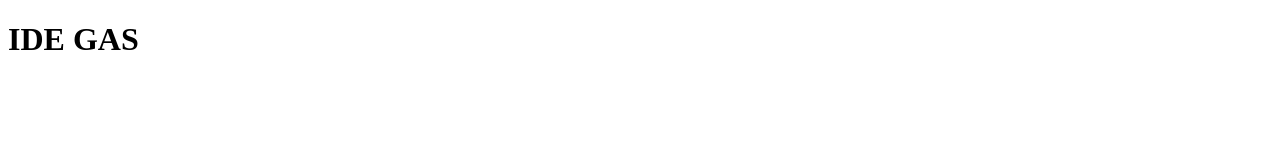
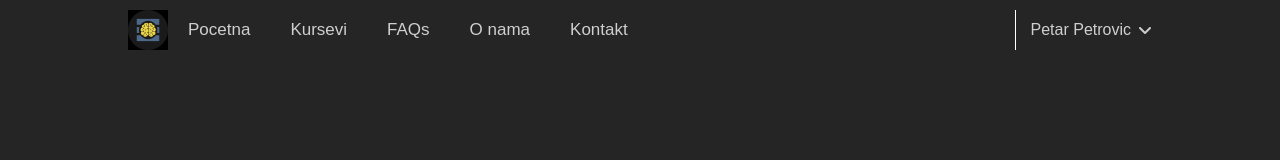
Before and after one commit to mata998/bazaznanja, a plain HTML site: page index.html in a window 1280 px wide. Drawn offline with Linux system fonts and the light colour scheme.

Commit message:
nav finished

```diff
--- /dev/null
+++ b/css/global.css
@@ -0,0 +1,80 @@
+:root {
+  /* colors */
+  --dark-color: rgb(37, 37, 37);
+  --yellow-color: rgb(221, 221, 0);
+
+  /* fonts */
+  --text-color-white: rgb(207, 207, 207);
+  --font-family: "Montserrat", sans-serif;
+}
+
+* {
+  margin: 0;
+  padding: 0;
+  box-sizing: border-box;
+}
+
+body {
+  background-color: var(--dark-color);
+  font-family: var(--font-family);
+  color: var(--text-color-white);
+}
+
+a {
+  text-decoration: none;
+  color: var(--text-color-white);
+}
+
+li {
+  list-style: none;
+}
+
+/* Navbar */
+
+.main-container {
+  width: 80vw;
+  margin: 0 auto;
+}
+
+nav {
+  height: 40px;
+  margin-top: 10px;
+  display: flex;
+  align-items: center;
+  justify-content: space-between;
+}
+
+.nav-left {
+  height: 100%;
+  display: flex;
+  align-items: center;
+}
+
+.nav-logo {
+  height: 100%;
+}
+
+.nav-logo img {
+  height: 100%;
+}
+
+.nav-items-list {
+  display: flex;
+}
+
+.nav-item {
+  padding: 0 20px;
+  font-size: 17px;
+}
+
+.nav-name-container {
+  height: 100%;
+  border-left: 1px solid white;
+  display: flex;
+  align-items: center;
+}
+
+.nav-name {
+  margin-right: 7px;
+  margin-left: 15px;
+}
--- a/index.html
+++ b/index.html
@@ -3,9 +3,36 @@
   <head>
     <meta charset="UTF-8" />
     <meta name="viewport" content="width=device-width, initial-scale=1.0" />
+    <!-- fontawesome -->
+    <script
+      src="https://kit.fontawesome.com/84303218ae.js"
+      crossorigin="anonymous"
+    ></script>
+    <!-- css -->
+    <link rel="stylesheet" href="css/global.css" />
+    <!-- title -->
     <title>Baza znanja</title>
   </head>
   <body>
-    <h1>IDE GAS</h1>
+    <div class="main-container">
+      <nav>
+        <div class="nav-left">
+          <div class="nav-logo">
+            <img src="imgs/logo/logo-placeholder.jpg" alt="logo" />
+          </div>
+          <ul class="nav-items-list">
+            <a href=""><li class="nav-item">Pocetna</li></a>
+            <a href=""><li class="nav-item">Kursevi</li></a>
+            <a href=""><li class="nav-item">FAQs</li></a>
+            <a href=""><li class="nav-item">O nama</li></a>
+            <a href=""><li class="nav-item">Kontakt</li></a>
+          </ul>
+        </div>
+        <div class="nav-name-container">
+          <span class="nav-name">Petar Petrovic</span>
+          <i class="fas fa-angle-down"></i>
+        </div>
+      </nav>
+    </div>
   </body>
 </html>
```
Also changed, not shown: imgs/logo/logo-placeholder.jpg (added), 1 other file.
